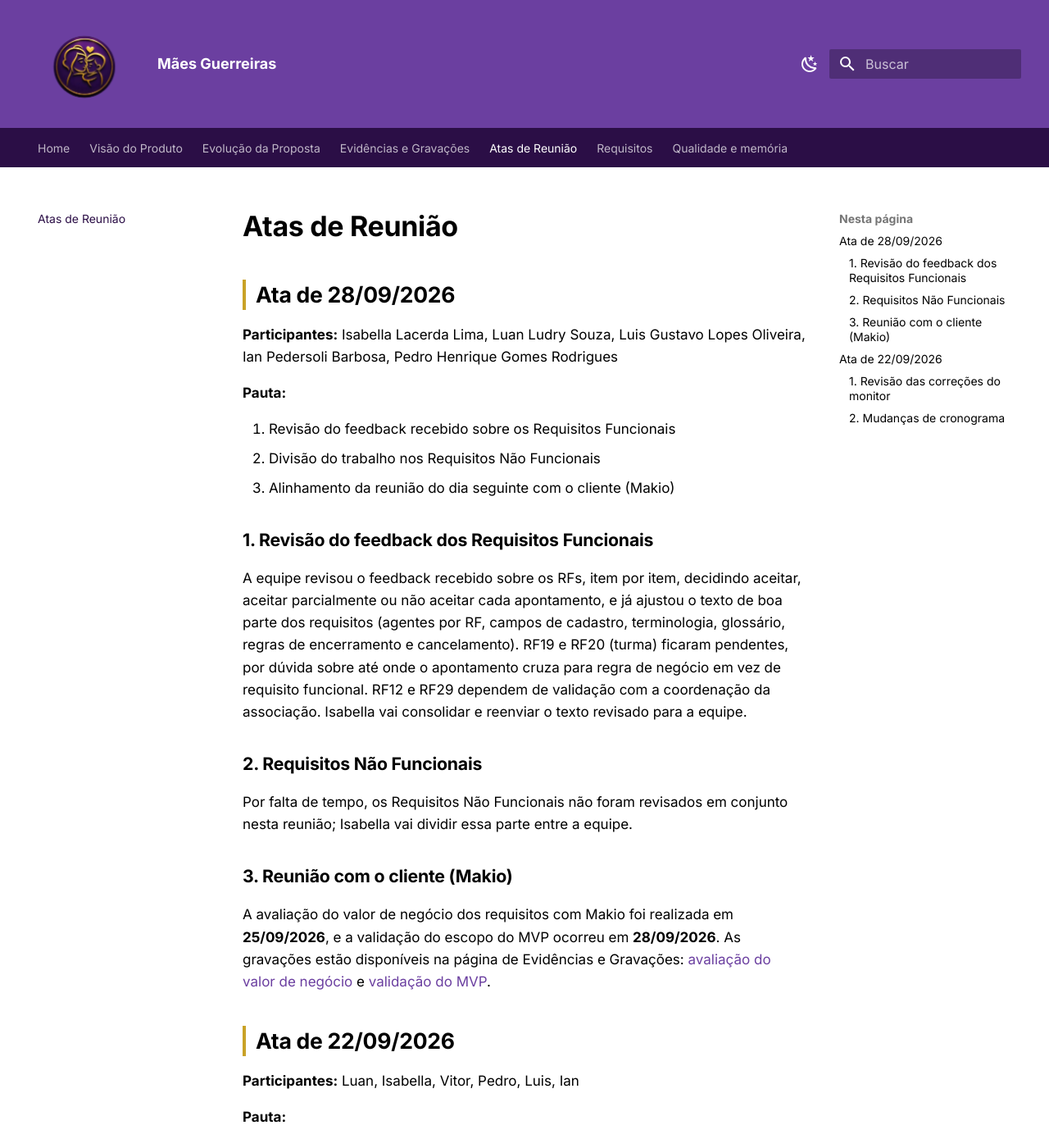
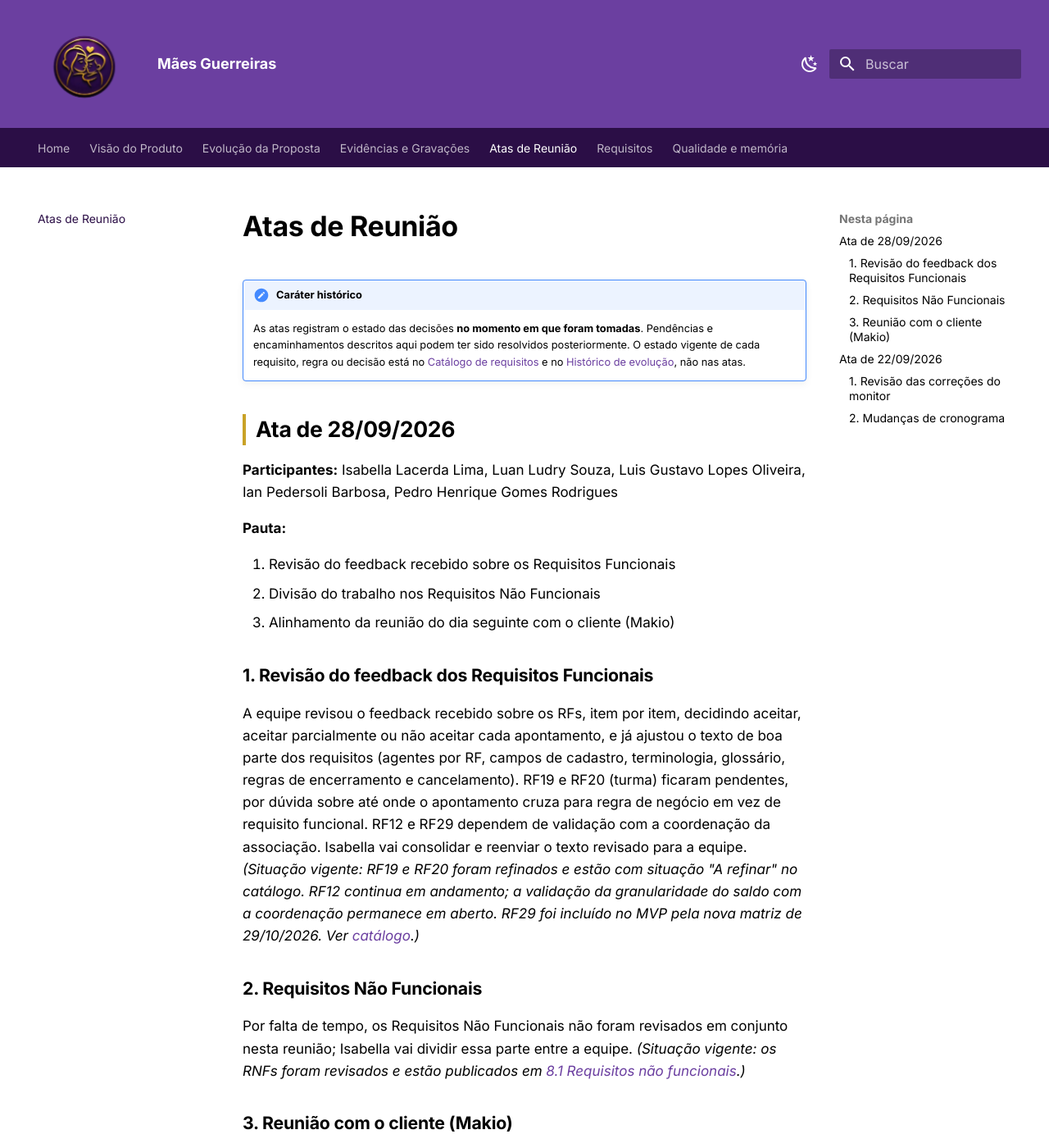
Before and after one commit to mdsreq-fga-unb/REQ-2026.2-T01-MaesGuerreiras, an MkDocs documentation site: the page built from docs/00-atas/index.md, in a window 1280 px wide and 1400 px high. Shown: the whole window at 82% size. Built offline with MkDocs 1.6.1 and Material for MkDocs 9.7.7, drawn with Linux system fonts in a browser that asks for light colours; some of the changed text lies outside the part shown.

Commit message:
adicionando situacao vigente para melhor entendimento das atas

```diff
--- a/docs/00-atas/index.md
+++ b/docs/00-atas/index.md
@@ -1,4 +1,7 @@
 # Atas de Reunião
+
+!!! note "Caráter histórico"
+    As atas registram o estado das decisões **no momento em que foram tomadas**. Pendências e encaminhamentos descritos aqui podem ter sido resolvidos posteriormente. O estado vigente de cada requisito, regra ou decisão está no [Catálogo de requisitos](../08-requisitos/index.md) e no [Histórico de evolução](../14-historico/index.md), não nas atas.
 
 ## Ata de 28/09/2026
 
@@ -16,14 +19,13 @@ Pedersoli Barbosa, Pedro Henrique Gomes Rodrigues
 A equipe revisou o feedback recebido sobre os RFs, item por item, decidindo aceitar, aceitar
 parcialmente ou não aceitar cada apontamento, e já ajustou o texto de boa parte dos requisitos
 (agentes por RF, campos de cadastro, terminologia, glossário, regras de encerramento e
-cancelamento). RF19 e RF20 (turma) ficaram pendentes, por dúvida sobre até onde o apontamento
-cruza para regra de negócio em vez de requisito funcional. RF12 e RF29 dependem de validação com
-a coordenação da associação. Isabella vai consolidar e reenviar o texto revisado para a equipe.
+cancelamento). RF19 e RF20 (turma) ficaram pendentes, por dúvida sobre até onde o apontamento cruza para regra de negócio em vez de requisito funcional. RF12 e RF29 dependem de validação com a coordenação da associação. Isabella vai consolidar e reenviar o texto revisado para a equipe.
+*(Situação vigente: RF19 e RF20 foram refinados e estão com situação "A refinar" no catálogo. RF12 continua em andamento; a validação da granularidade do saldo com a coordenação permanece em aberto. RF29 foi incluído no MVP pela nova matriz de 29/10/2026. Ver [catálogo](../08-requisitos/index.md).)*
 
 ### 2. Requisitos Não Funcionais
 
-Por falta de tempo, os Requisitos Não Funcionais não foram revisados em conjunto nesta reunião;
-Isabella vai dividir essa parte entre a equipe.
+Por falta de tempo, os Requisitos Não Funcionais não foram revisados em conjunto nesta reunião; Isabella vai dividir essa parte entre a equipe.
+*(Situação vigente: os RNFs foram revisados e estão publicados em [8.1 Requisitos não funcionais](../08-requisitos/rnf.md).)*
 
 ### 3. Reunião com o cliente (Makio)
 
@@ -52,7 +54,5 @@ reclassificação do RNF07 como Segurança e inclusão de um RNF específico par
 ### 2. Mudanças de cronograma
 
 A equipe discutiu, em conversa, as mudanças necessárias no cronograma para atender à issue #8,
-sem decisões definitivas nesta reunião. A PR #12 já propõe essas correções (unificação da
-cadência em sprints de 2 semanas, antecipação da CP7 para antes do registro de doações e do
-cadastro de famílias, e inclusão de artefatos de Engenharia de Requisitos em cada sprint) e
-segue aberta, pendente de revisão.
+sem decisões definitivas nesta reunião. A PR #12 já propõe essas correções (unificação da cadência em sprints de 2 semanas, antecipação da CP7 para antes do registro de doações e do cadastro de famílias, e inclusão de artefatos de Engenharia de Requisitos em cada sprint) e segue aberta, pendente de revisão.
+*(Situação vigente: o cronograma foi reestruturado nas sprints subsequentes. O planejamento atual está no [catálogo integrado de requisitos](../08-requisitos/index.md), com releases e sprints alinhadas à nova matriz de priorização.)*
```
